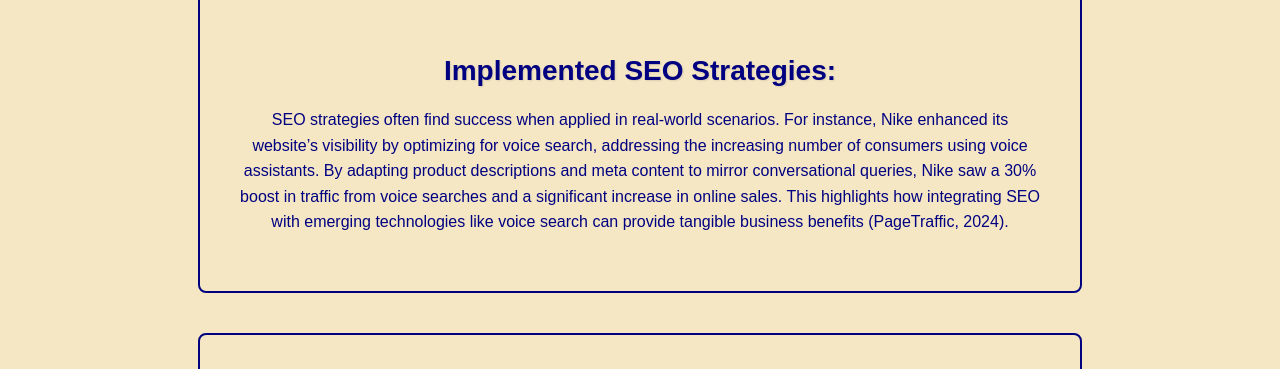
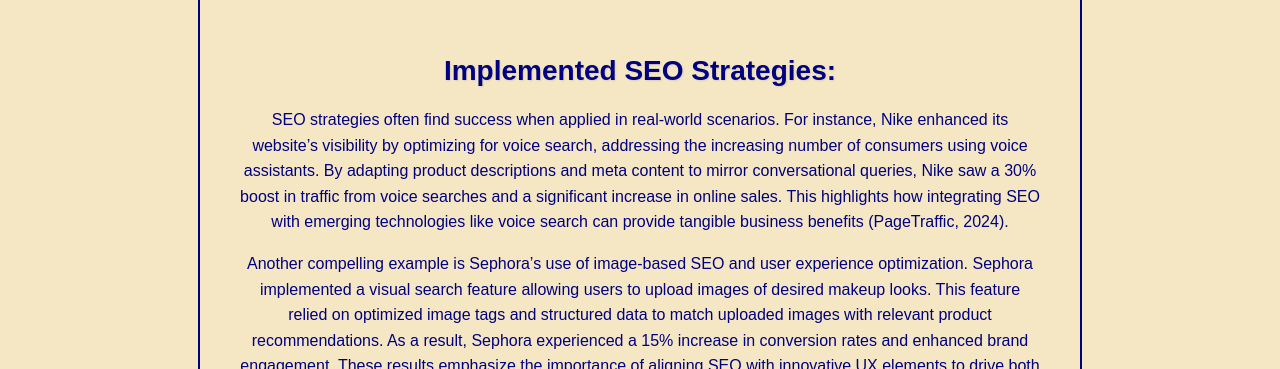
Before and after one commit to MattF-1/MattF-1.github.io, a plain HTML site: page SEO_SMO.html in a window 1280 px wide. Shown: the part 310-679 px from the top of the page. Drawn offline with Linux system fonts and the light colour scheme.

Commit message:
Update SEO_SMO.html

```diff
--- a/SEO_SMO.html
+++ b/SEO_SMO.html
@@ -35,6 +35,7 @@
             <div class="strategy-list">
                 <h3>Implemented SEO Strategies:</h3>
                 <p>SEO strategies often find success when applied in real-world scenarios. For instance, Nike enhanced its website’s visibility by optimizing for voice search, addressing the increasing number of consumers using voice assistants. By adapting product descriptions and meta content to mirror conversational queries, Nike saw a 30% boost in traffic from voice searches and a significant increase in online sales. This highlights how integrating SEO with emerging technologies like voice search can provide tangible business benefits (PageTraffic, 2024). </p>
+                <p>Another compelling example is Sephora’s use of image-based SEO and user experience optimization. Sephora implemented a visual search feature allowing users to upload images of desired makeup looks. This feature relied on optimized image tags and structured data to match uploaded images with relevant product recommendations. As a result, Sephora experienced a 15% increase in conversion rates and enhanced brand engagement. These results emphasize the importance of aligning SEO with innovative UX elements to drive both traffic and conversions (PageTraffic, 2024; SEMrush, 2024). </p>
             </div>
         </section>
 
```
